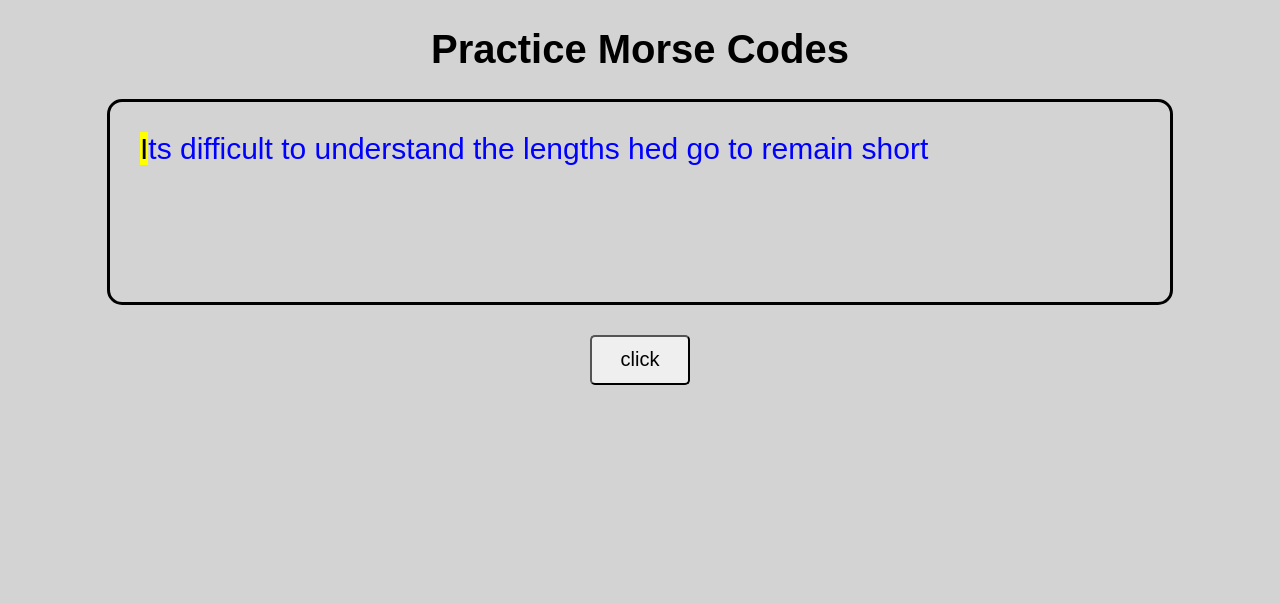
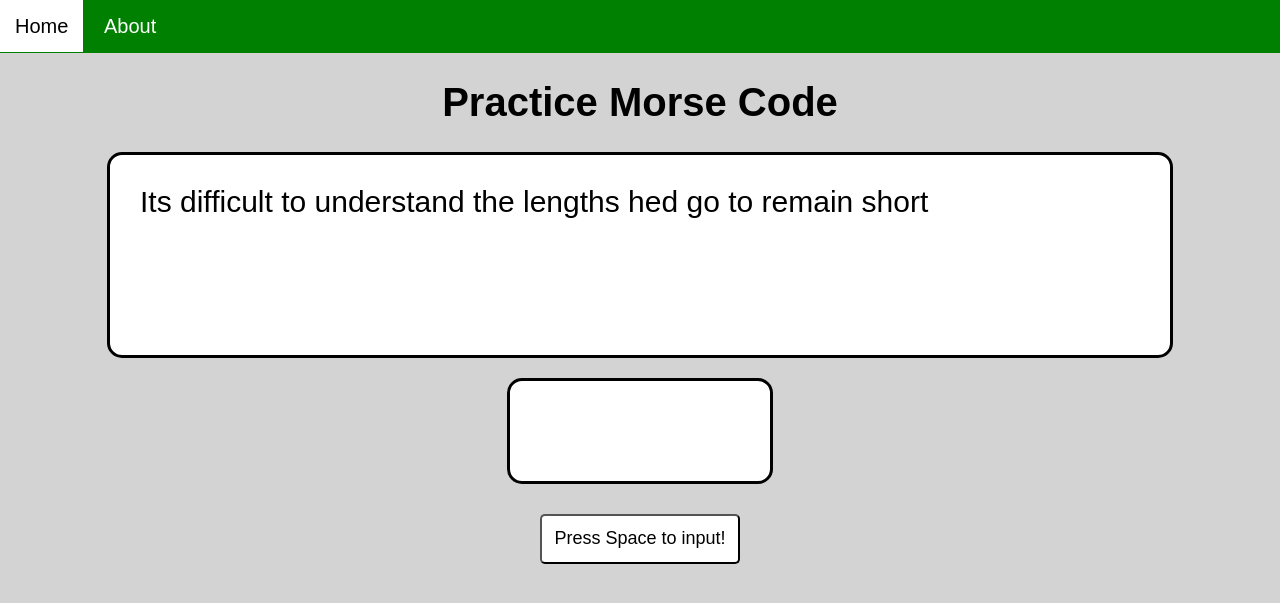
Before and after one commit to Pointyepic/ByteHacksProject, a Flask app: page / in a window 1280 px wide. Shown: the top 603 px of the page. Run offline with Flask 2, Linux system fonts and the light colour scheme.

Commit message:
added input system, removed changehighlight.js

```diff
--- a/app.py
+++ b/app.py
@@ -11,5 +11,9 @@ def home():
     text=random.choice(list)
     return render_template('home.html', sentence=text)
 
+@app.route('/about')
+def about():
+    return render_template('about.html')
+
 if __name__=='__main__':
     app.run(debug=True)
--- a/static/changehighlight.js
+++ /dev/null
@@ -1,18 +0,0 @@
-var index=0;
-function changeHighlight(sentence) {
-    var section=document.getElementById("textbox");
-    var children = section.childNodes;
-    for(var i = 0; i < children.length; i++) {
-        section.removeChild(children[i]);
-    }
-    var text=document.createElement('p');
-    text.appendChild(document.createTextNode(sentence.substring(0,index)));
-    var letter=document.createElement('mark');
-    letter.appendChild(document.createTextNode(sentence.substring(index,index+1)));
-    text.appendChild(letter);
-    text.appendChild(document.createTextNode(sentence.substring(index+1)));
-    section.appendChild(text);
-    index++;
-    //fqfwer
-    //neel is gay(not true)
-}
--- a/static/spaceinput.js
+++ b/static/spaceinput.js
@@ -1,27 +1,106 @@
-var stopwatch;
-var time=0;
+var downtimer, uptimer;
+var uptime=0;
+var downtime=0;
 var down=false;
+var up=false;
 var str='';
+var letter='';
+var sentence;
+var index=0;
+var morselist=['.-','-...','-.-.','-..','.','..-.',
+    '--.','....','..','.---','-.-','.-..',
+    '--','-.','---','.--.','--.-','.-.','...',
+    '-','..-','...-','.--','-..-','-.--','--..',
+    '.----','..---','...--','....-','.....',
+    '-....','--...','---..','----.','-----'];
+var alphabet=['a','b','c','d','e','f','g','h','i','j','k','l','m',
+            'n','o','p','q','r','s','t','u','v,','w','x','y','z',
+            '1','2','3','4','5','6','7','8','9','0'];
+function initSentence(line) {
+    sentence=line;
+}
 document.addEventListener('keydown', function(event) {
     if(event.keyCode == 32 && !down) {
-        stopwatch=setInterval(addTime,10);
-        console.log('down');
+        if (up) clearInterval(uptimer);
+        console.log("uptime: "+uptime);
+        uptime=0;
+        up=false;
+        downtimer=setInterval(addDownTime,10);
         down=true;
+        var button=document.getElementById("button").setAttribute('class','spacedown');
+        console.log(sentence.substring(index,index+1).toLocaleLowerCase());
     }
 });
 
 document.addEventListener('keyup', function(event) {
     if(event.keyCode == 32) {
-        if (time>=20) str=str+'dash ';
-        else str=str+"dit ";
-        console.log("up:"+time);
-        console.log("msg: "+str);
-        clearInterval(stopwatch);
-        time=0;
+        if (downtime>=20) str=str+'-';
+        else str=str+".";
+        if (str.length>5) str='';
+        updateInputBox();
+        console.log("downtime:"+downtime);
+        console.log(str);
+        clearInterval(downtimer);
+        downtime=0;
         down=false;
+        uptimer=setInterval(addUpTime, 10);
+        up=true;
+        var button=document.getElementById("button").setAttribute('class','spaceup');
     }
 });
 
-function addTime() {
-    time++;
+function addUpTime() {
+    uptime++;
+    if (uptime==30) {
+        letter=alphabet[morselist.indexOf(str)];
+
+        if (letter.toLocaleLowerCase().localeCompare
+                    (sentence.substring(index,index+1).toLocaleLowerCase())==0) {
+            index++;
+            changeHighlight('correct');
+        }
+        else {
+            changeHighlight('wrong')
+        }
+        if (sentence.substring(index,index+1).localeCompare(' ')==0) {
+            index++;
+            changeHighlight('correct');
+        }
+        console.log(letter);
+        letter='';
+        str='';
+        updateInputBox();
+    }
 }
+
+function addDownTime() {
+    downtime++;
+}
+
+function updateInputBox() {
+    var inputBox=document.getElementById("inputbox");
+    var children = inputBox.childNodes;
+    for(var i = 0; i < children.length; i++) {
+        inputBox.removeChild(children[i]);
+    }
+    var text=document.createElement('p');
+    text.setAttribute('id','input');
+    text.appendChild(document.createTextNode(str));
+    inputBox.appendChild(text);
+}
+function changeHighlight(att) {
+    var section=document.getElementById("textbox");
+    var children = section.childNodes;
+    for(var i = 0; i < children.length; i++) {
+        section.removeChild(children[i]);
+    }
+    var text=document.createElement('p');
+    text.appendChild(document.createTextNode(sentence.substring(0,index)));
+    var letter=document.createElement('span');
+    letter.setAttribute('id', att);
+    letter.appendChild(document.createTextNode(sentence.substring(index,index+1)));
+    text.appendChild(letter);
+    text.appendChild(document.createTextNode(sentence.substring(index+1)));
+    section.appendChild(text);
+    //index++;
+}
--- a/static/style.css
+++ b/static/style.css
@@ -1,5 +1,6 @@
 body {
     background-color:lightgrey;
+    margin: 0;
 }
 h1 {
     font-size: 40px;
@@ -15,11 +16,21 @@ h1 {
     padding-right: 30px;
     height: 200px;
     width: 1000px;
+    background-color: white;
 }
 
+.inputbox {
+    margin: auto;
+    margin-top: 20px;
+    border: 3px solid black;
+    border-radius: 15px;
+    padding: 0px 30px;
+    height: 100px;
+    width: 200px;
+    background-color: white;
+}
 p {
     font-family: "Arial";
-    color: blue;
     font-size: 30px;
     text-align: left;
 }
@@ -31,8 +42,52 @@ p {
 
 #button {
     height: 50px;
-    width: 100px;
+    width: 200px;
     font-family: "Arial";
-    font-size: 20px;
+    font-size: 18px;
     border-radius: 5px;
 }
+
+.spacedown {
+    background-color: lightgreen;
+}
+
+.spaceup {
+    background-color: white;
+}
+.topnav {
+    background-color: green;
+    font-size: 20px;
+    font-family: "Arial";
+    padding: 15px 0px;
+    overflow: hidden;
+}
+
+.topnav a {
+    color: white;
+    text-decoration: none;
+    padding: 15px 15px;
+    text-align: center;
+}
+
+.topnav a:hover {
+    background-color: white;
+    color: black;
+}
+
+#correct {
+    background-color: lightgreen;
+    font-weight: bold;
+}
+
+#wrong {
+    background-color: lightpink;
+    font-weight: bold;
+}
+
+#input {
+    font-family: "Courier";
+    font-size: 40px;
+    font-weight: bold;
+    text-align: center;
+}
--- a/templates/about.html
+++ b/templates/about.html
@@ -3,11 +3,15 @@
 <html lang="en">
   <head>
     <title>WEB</title>
-    <link rel = "stylesheet" href= "style.css">
+    <link rel="stylesheet" type="text/css" href="{{ url_for('static', filename='style.css') }}">
   </head>
 
 
   <body>
+    <div class="topnav">
+        <a href="{{ url_for('home') }}">Home</a>
+        <a href="{{ url_for('about') }}">About</a>
+      </div>
     <div>
       something about morse code
 
--- a/templates/home.html
+++ b/templates/home.html
@@ -4,12 +4,18 @@
     <title> MorseTyper</title>
     <link rel="stylesheet" type="text/css" href="{{ url_for('static', filename='style.css') }}">
 </head>
-<body onload="changeHighlight('{{sentence}}');">
-    <h1> Practice Morse Codes</h1>
+<body onload="changeHighlight();">
+    <div class="topnav">
+        <a href="{{ url_for('home') }}">Home</a>
+        <a href="{{ url_for('about') }}">About</a>
+      </div>
+    <h1> Practice Morse Code</h1>
     <div class="textbox" id="textbox">
     </div>
+    <div class="inputbox" id="inputbox"></div>
     <div class="buttonborder">
-        <button id="button" type="button" onclick="changeHighlight('{{sentence}}')"> click </button>
+        <button class='spaceup' id="button" type="button"> Press Space to input! </button>
     </div>
-    <script src="{{ url_for('static', filename='changehighlight.js') }}"></script>
+    <script src="{{ url_for('static', filename='spaceinput.js') }}"></script>
+    <script> initSentence('{{sentence}}'); </script>
 </body>
```
